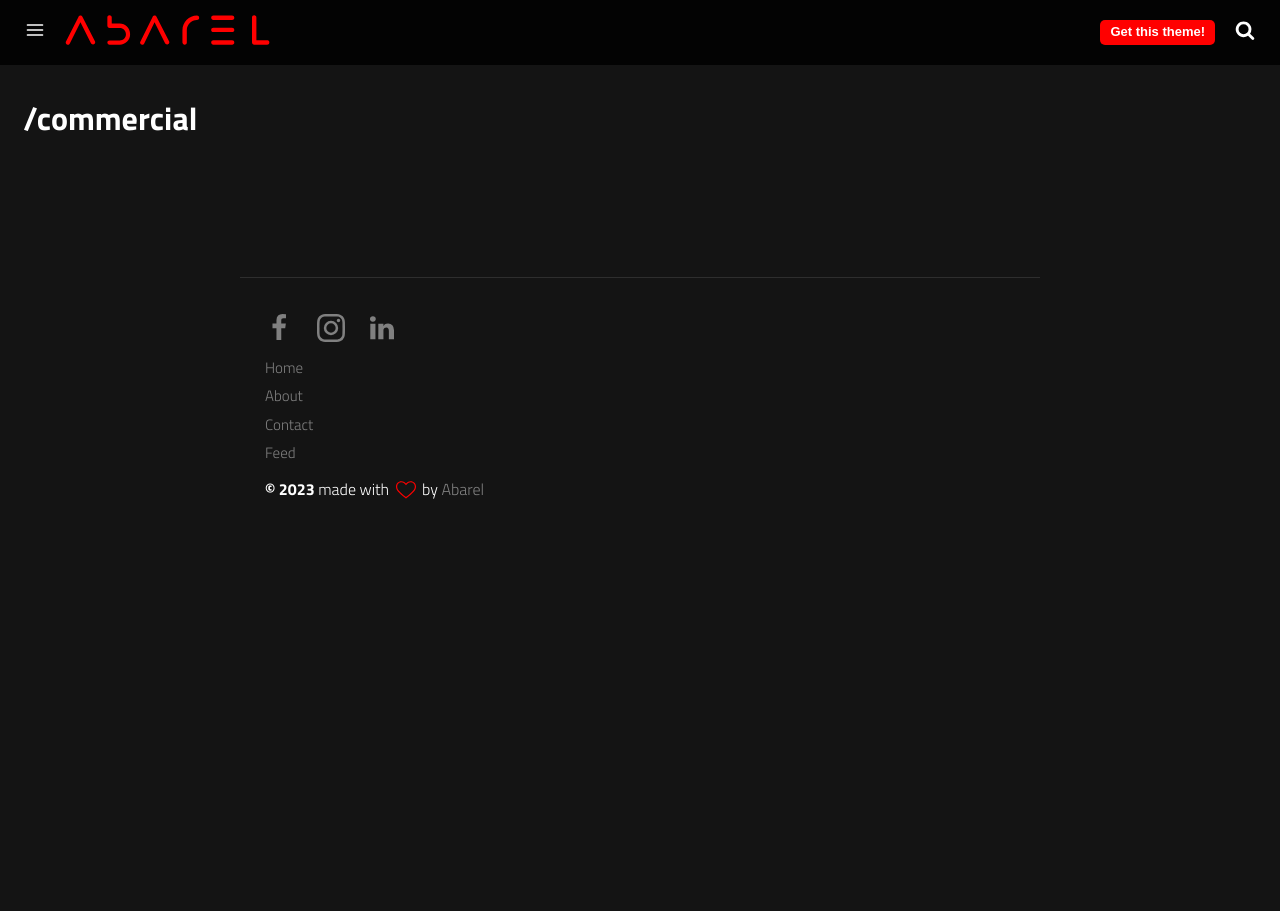
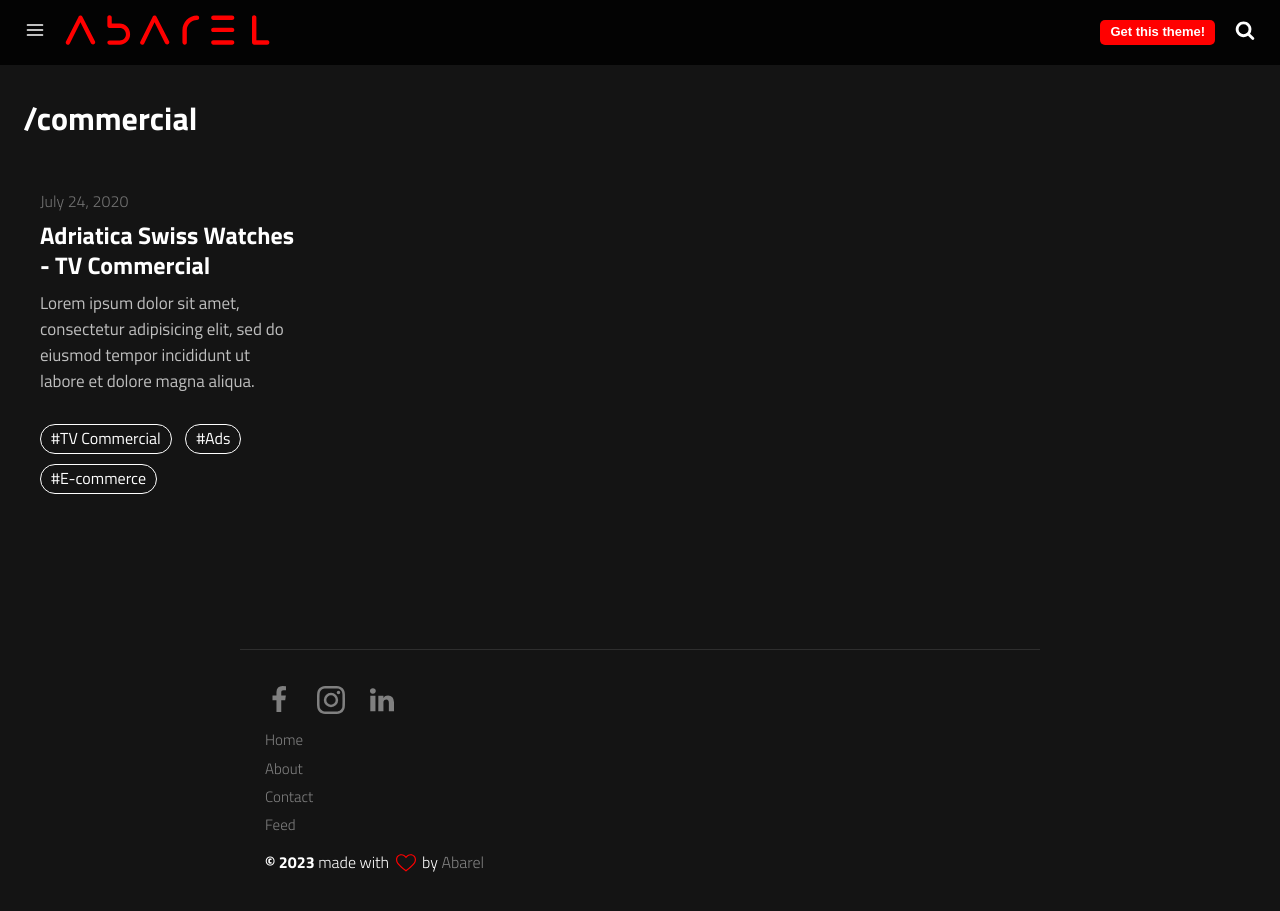
Before and after one commit to abarelcom/abarel.github.io, a Jekyll site: the page built from category/commercial.md, in a window 1280 px wide. Built offline with Jekyll 4.4.1, drawn with Linux system fonts in a browser that asks for light colours; a script that is not in the unit is left out.

Commit message:
Update 2020-07-24-Adriatica-Swiss-Watches-TV-Commercial.md

```diff
--- a/_posts/2020-07-24-Adriatica-Swiss-Watches-TV-Commercial.md
+++ b/_posts/2020-07-24-Adriatica-Swiss-Watches-TV-Commercial.md
@@ -6,9 +6,9 @@ subtitle: Commercial
 description: Lorem ipsum dolor sit amet, consectetur adipisicing elit, sed do eiusmod tempor incididunt ut labore et dolore magna aliqua.
 image:
 optimized_image: https://res.cloudinary.com/dm7h7e8xj/image/upload/c_scale,w_380/v1559822138/theme9_v273a9.jpg
-category: E-commerce
+category: commercial
 tags:
-  - TV commercial
+  - TV Commercial
   - Ads
   - E-commerce
 author: fryderyk_szandala
```
